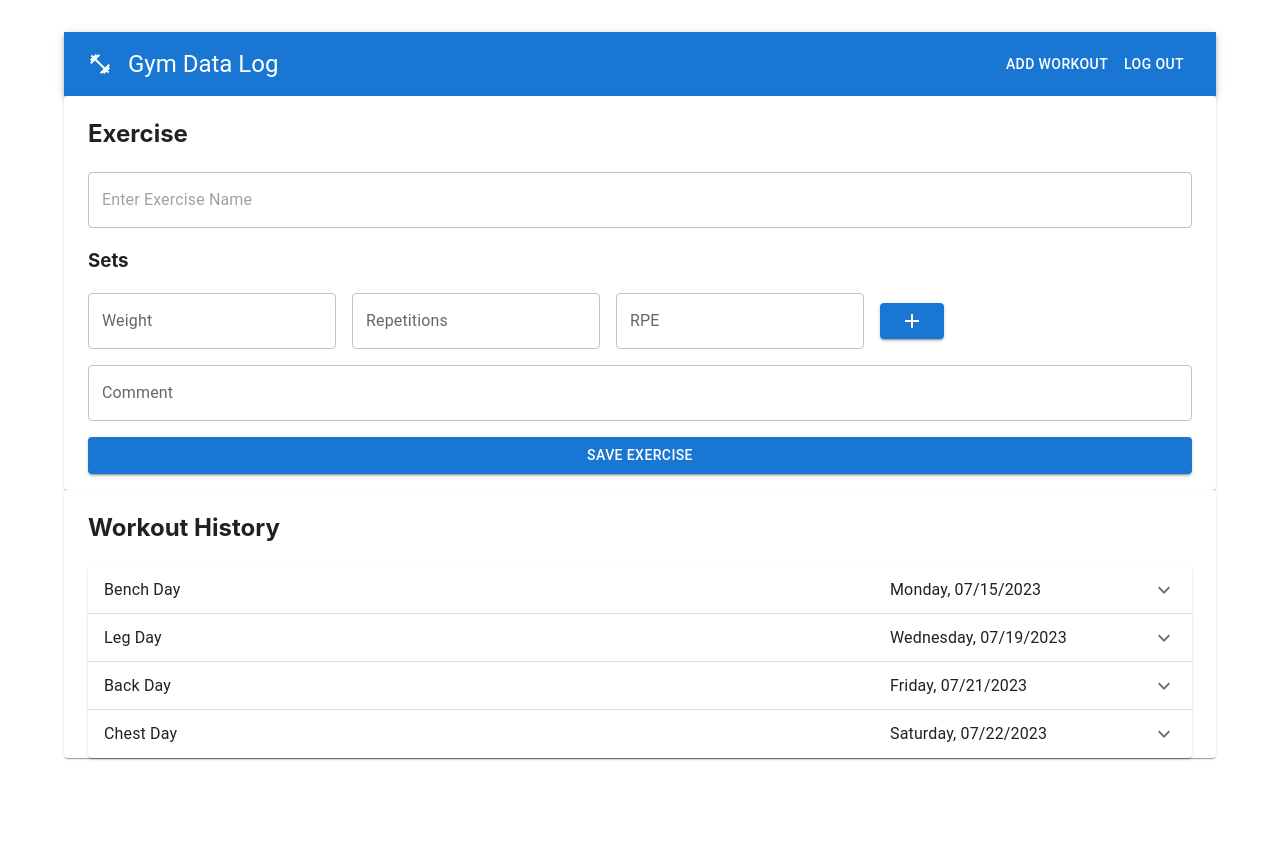
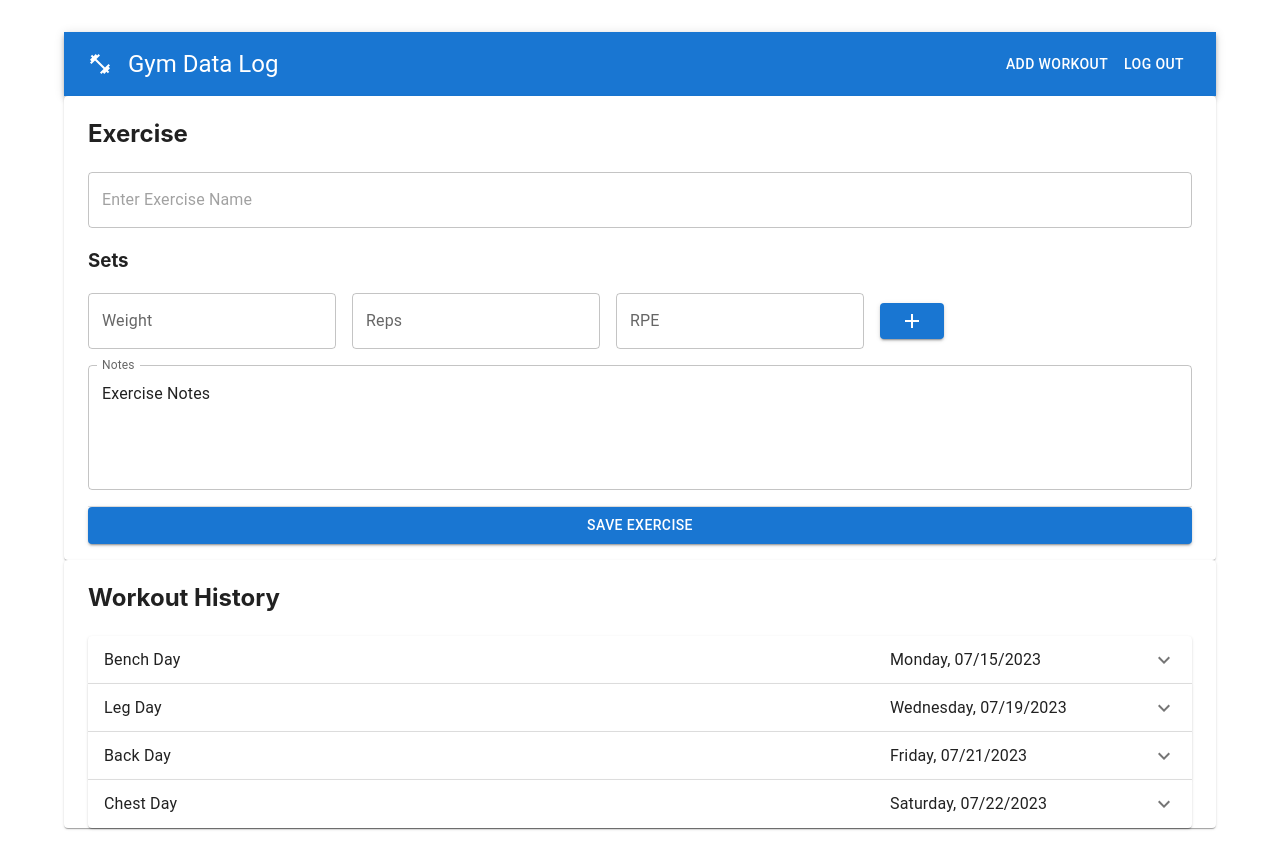
Before and after one commit to kyleanicholson/gym-data-log, a React (Vite) app: page / in a window 1280 px wide. Before the commit the page ends 800 px from the top, so only its background shows below. Built offline with nearby package versions, Linux system fonts and the light colour scheme.

Commit message:
Reorder form fields, switch notes to textarea

```diff
--- a/src/components/AddExerciseForm.jsx
+++ b/src/components/AddExerciseForm.jsx
@@ -3,14 +3,14 @@ import Box from "@mui/material/Box";
 import Container from "@mui/material/Container";
 import AddSetForm from "./AddSetForm";
 import Button from '@mui/material/Button';
-// import TextField from "@material-ui/core/TextField";
 // import { useState } from "react";
 // import MenuItem from "@mui/material/MenuItem";
 // import Select from "@mui/material/Select";
 // import InputLabel from "@mui/material/InputLabel";
-// import FormControl from "@mui/material/FormControl";
+import Divider  from "@mui/material/Divider";
+
 import ExerciseLookup from "./ExerciseLookup";
-
+import TextField from "@mui/material/TextField";
 
 const AddExerciseForm = () => {
   const handleSubmit = (e) => {
@@ -26,13 +26,31 @@ const AddExerciseForm = () => {
           <Box mb={2} mt={2}>
             <ExerciseLookup />
           </Box>
+
           <Box mb={2}>
             <h3>Sets</h3>
             <AddSetForm />
           </Box>
-          <Box mb={2}>
+
+
+       <Box mb={2}>
+        <TextField
+          id="outlined-multiline-static"
+          label="Notes"
+          multiline
+          rows={4}
+          defaultValue="Exercise Notes"
+          variant="outlined"
+          fullWidth
+        />
+        </Box>
+         <Divider />
+
+        <Box mb={2}>
           <Button variant="contained" type="submit" fullWidth>Save Exercise</Button>
           </Box>
+
+
 
         </form>
       </Container>
--- a/src/components/AddSetForm.jsx
+++ b/src/components/AddSetForm.jsx
@@ -22,28 +22,14 @@ const AddSetForm = () => {
       }}
     >
       <TextField label="Weight" type="number"></TextField>
-      <TextField label="Repetitions" type="number"></TextField>
+      <TextField label="Reps" type="number"></TextField>
       <TextField label="RPE" type="number"></TextField>
       <Button type="submit" variant="contained" color="primary">
 
         <AddIcon></AddIcon>
       </Button>
        </FormControl>
-       <FormControl sx = {{
 
-        display: "flex",
-        flexDirection: "column",
-        alignItems: "center",
-        justifyContent: "center",
-        width: "100%",
-
-       }}>
-
-      <TextField label="Comment" type="text" sx={{
-        width: "100%"
-
-      }}></TextField>
-      </FormControl>
 
 
 
```
